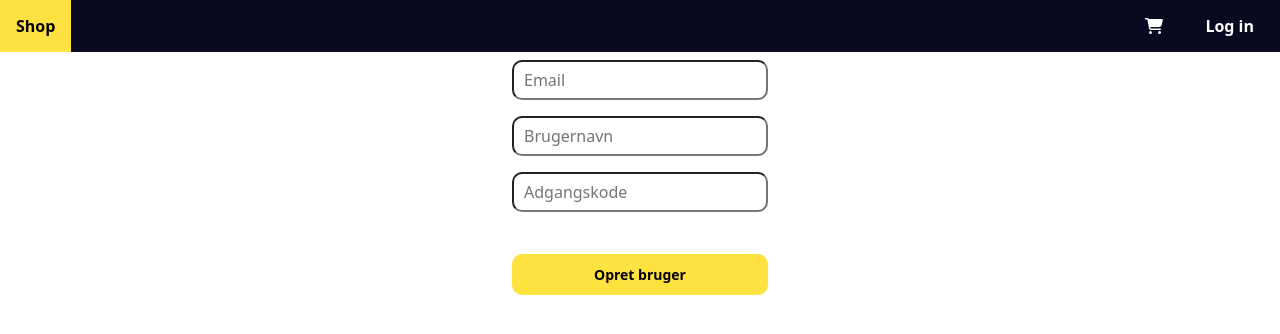
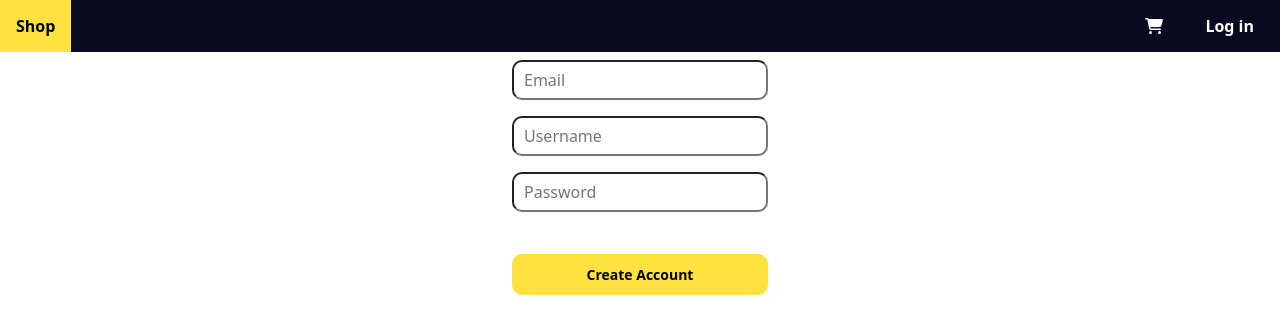
Before and after one commit to FrederikBA/SecurityProject, a React (Create React App) app in the folder client/: page /register in a window 1280 px wide. Shown: the top 334 px of the page. Built offline with nearby package versions, Linux system fonts and the light colour scheme.

Commit message:
Frontend - more culture

```diff
--- a/client/src/views/Register.js
+++ b/client/src/views/Register.js
@@ -31,7 +31,7 @@ const Register = () => {
 
     // Toast
     const registerNotifySuccess = () => {
-        toast.success('Din bruger er oprettet!', { position: toast.POSITION.BOTTOM_RIGHT });
+        toast.success('User created successfully', { position: toast.POSITION.BOTTOM_RIGHT });
     };
 
     const registerNotifyError = (msg) => {
@@ -47,13 +47,13 @@ const Register = () => {
             <form onChange={onChange} >
                 <input className="registerInput" type="text" placeholder="Email" id="email" />
                 <br></br>
-                <input className="registerInput" type="text" placeholder="Brugernavn" id="username" />
+                <input className="registerInput" type="text" placeholder="Username" id="username" />
                 <br></br>
-                <input className="registerInput" type="text" placeholder="Adgangskode" id="password" />
+                <input className="registerInput" type="text" placeholder="Password" id="password" />
                 <br></br>
                 <br></br>
             </form>
-            <button className="loginButton" onClick={register}>Opret bruger</button>
+            <button className="loginButton" onClick={register}>Create Account</button>
             <ToastContainer />
         </div >
     )
```
